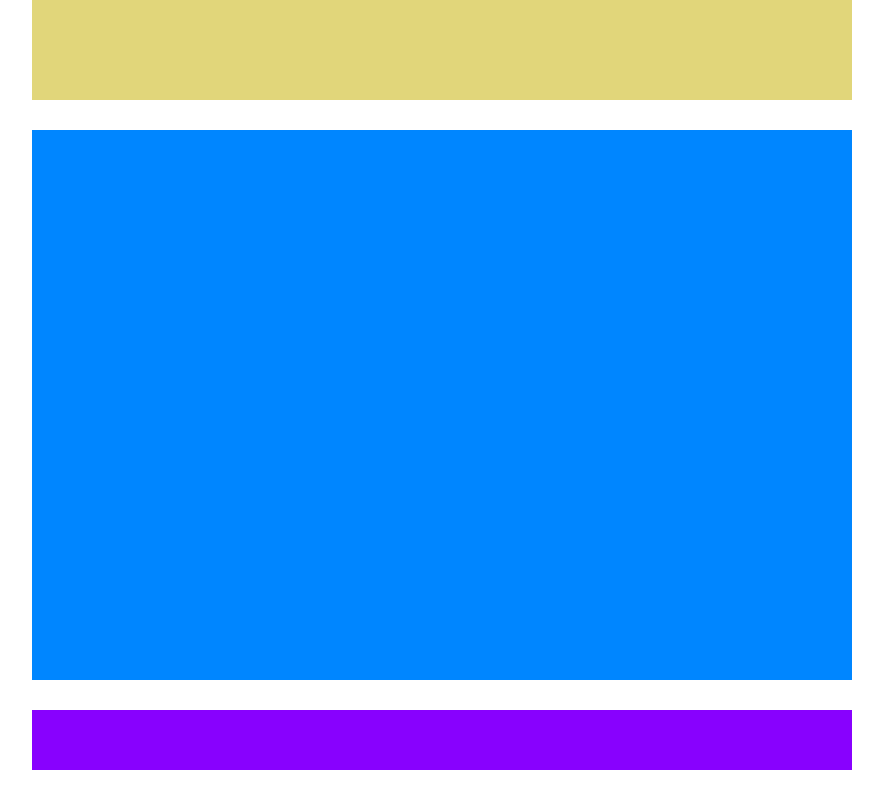
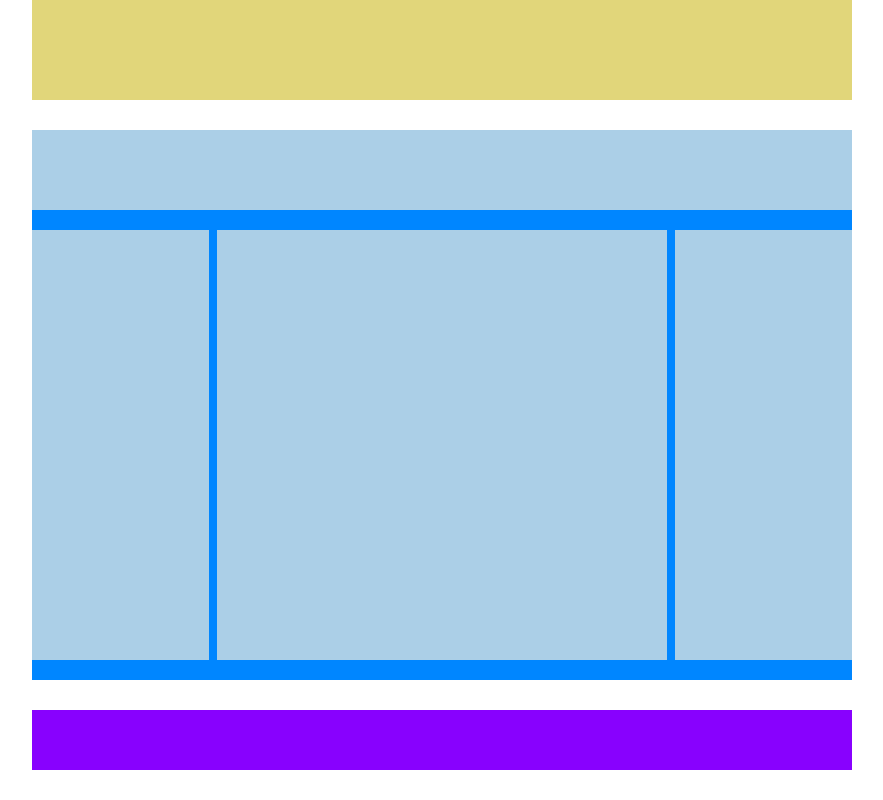
Before and after one commit to Francesco-Ostellari/htmlcss-struttura-wp, a plain HTML site: page index.html in a window 1280 px wide. Shown: the part 590-1390 px from the top of the page, without its empty margins (198-1081 px from the left). Drawn offline with Linux system fonts and the light colour scheme.

Commit message:
float-e-commenti

```diff
--- a/css/style.css
+++ b/css/style.css
@@ -28,6 +28,7 @@ body {
 }
 /* end header and navigation */
 
+/* layoout main */
 main {
   width: 80%;
   height: 550px;
@@ -41,11 +42,44 @@ main {
   clear: both;
 }
 
+.main-row {
+  width: 100%;
+  height: 80px;
+  background: #ABCFE7;
 
+}
 
+.left-column {
+  width: 21.5%;
+  height: 430px;
+  background: #ABCFE7;
+  margin: 20px 0 20px 0;
+  float: left;
+}
+
+.centre-column {
+  width: 55%;
+  height: 430px;
+  background: #ABCFE7;
+  margin: 20px 1%;
+  float: left;
+}
+
+.right-column {
+  width: 21.5%;
+  height: 430px;
+  background: #ABCFE7;
+  margin: 20px 0 20px 0;
+  float: left;
+}
+
+/* end layout main */
+
+/* layout footer */
 .footer {
   width: 80%;
   height: 60px;
   margin: 30px auto 30px;
   background: #8801FE;
 }
+/* end layout footer */
```
